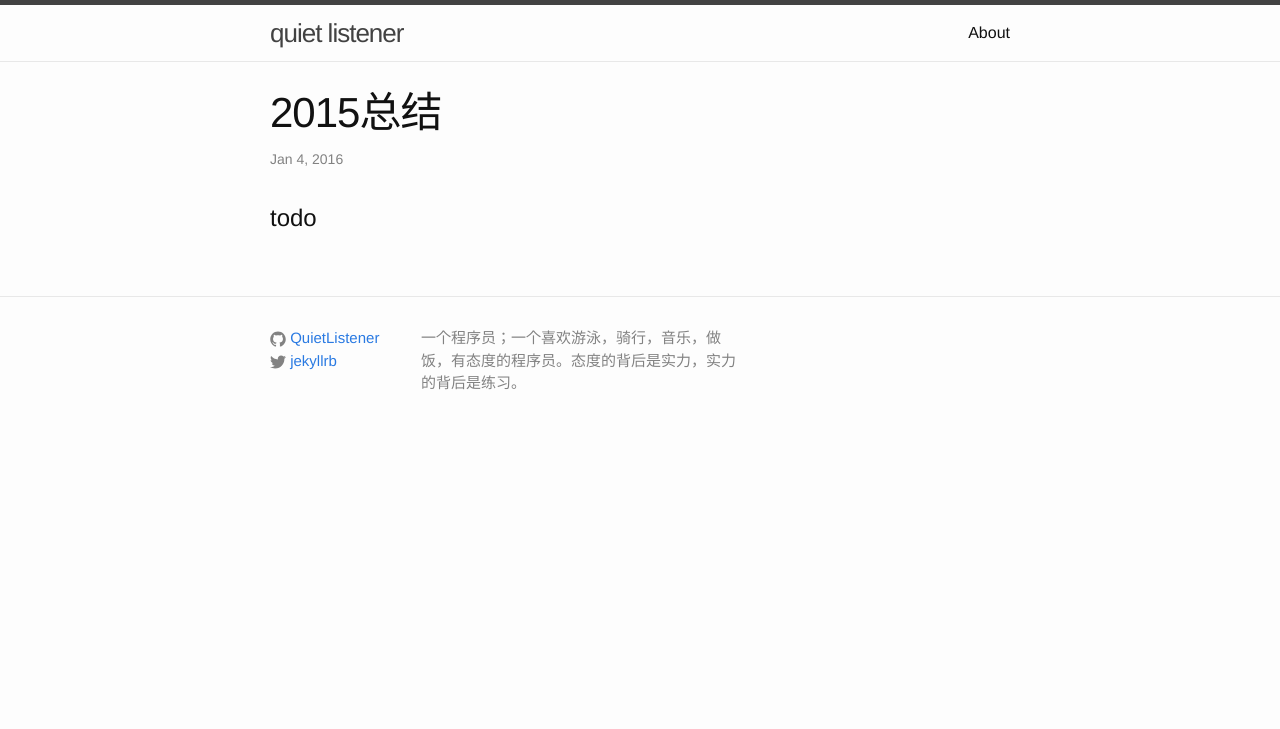
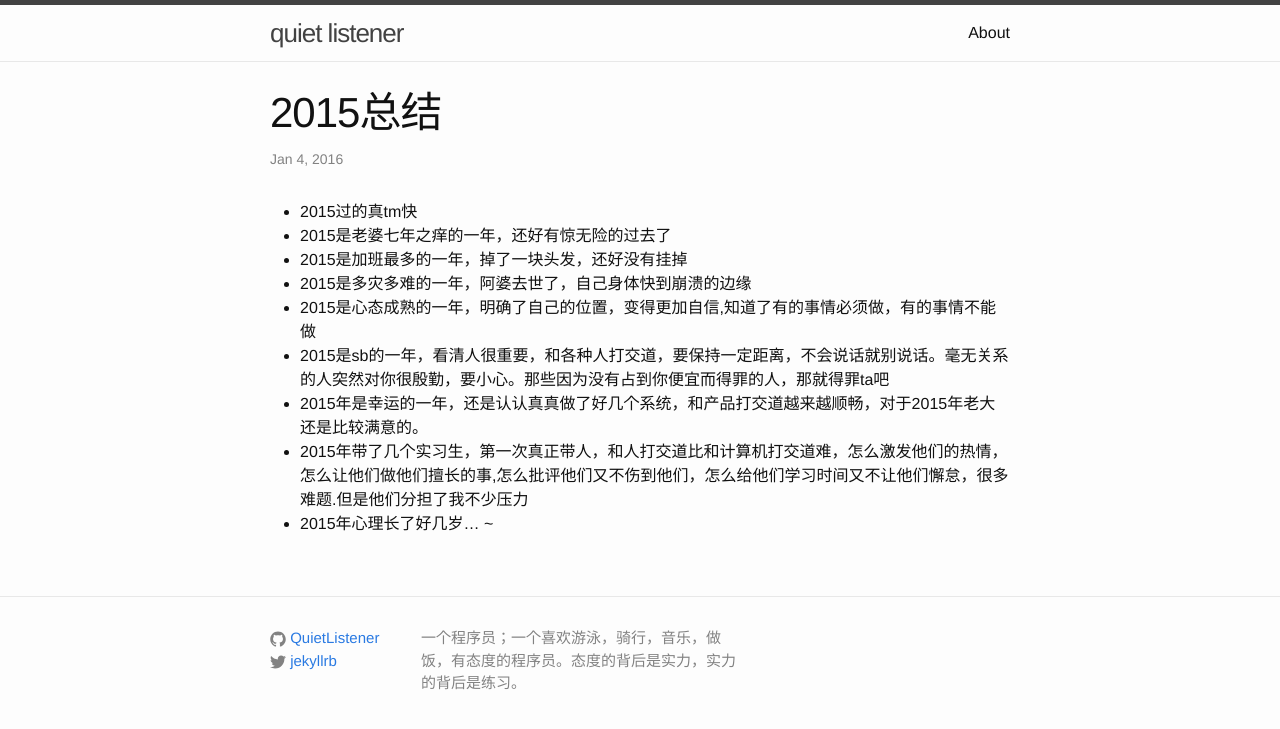
Before and after one commit to QuietListener/QuietListener, a Jekyll site: the page built from _posts/2016-1-4-2015-总结.markdown, in a window 1280 px wide. Shown: the top 729 px of the page. Built offline with Jekyll 4.4.1, drawn with Linux system fonts in a browser that asks for light colours.

Commit message:
2015年总结

```diff
--- a/_posts/2016-1-4-2015-总结.markdown
+++ b/_posts/2016-1-4-2015-总结.markdown
@@ -4,4 +4,13 @@ title:  "2015总结"
 date:   2016-1-4 12:50:22
 categories: fellings
 ---
-#todo
+* 2015过的真tm快
+* 2015是老婆七年之痒的一年，还好有惊无险的过去了
+* 2015是加班最多的一年，掉了一块头发，还好没有挂掉
+* 2015是多灾多难的一年，阿婆去世了，自己身体快到崩溃的边缘
+* 2015是心态成熟的一年，明确了自己的位置，变得更加自信,知道了有的事情必须做，有的事情不能做
+* 2015是sb的一年，看清人很重要，和各种人打交道，要保持一定距离，不会说话就别说话。毫无关系的人突然对你很殷勤，要小心。那些因为没有占到你便宜而得罪的人，那就得罪ta吧
+* 2015年是幸运的一年，还是认认真真做了好几个系统，和产品打交道越来越顺畅，对于2015年老大还是比较满意的。
+* 2015年带了几个实习生，第一次真正带人，和人打交道比和计算机打交道难，怎么激发他们的热情，怎么让他们做他们擅长的事,怎么批评他们又不伤到他们，怎么给他们学习时间又不让他们懈怠，很多难题.但是他们分担了我不少压力
+* 2015年心理长了好几岁...
+~
```
Also changed, not shown: 1 other file.
